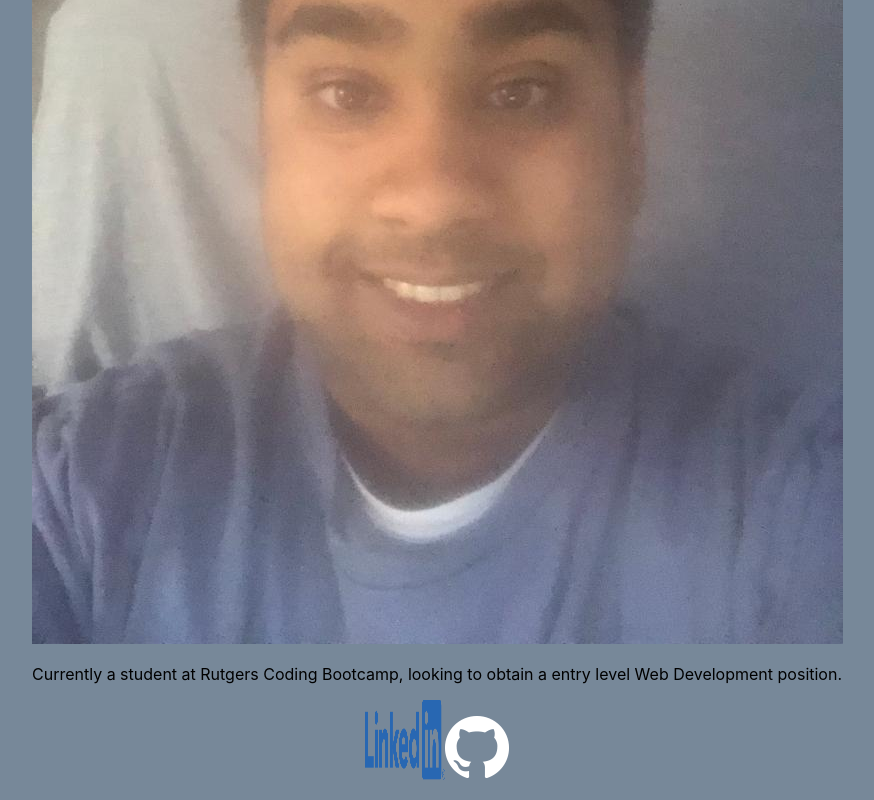
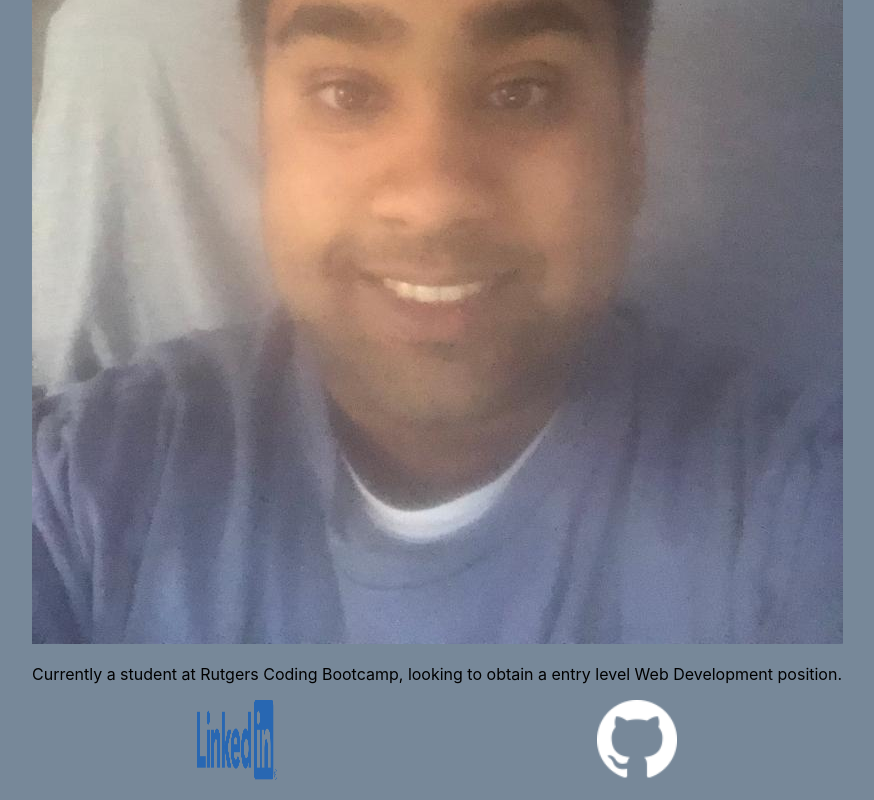
Before and after one commit to rohannj1993/Reactportfolio, a React (Create React App) app: page /about in a window 1280 px wide. Shown: the part 764-1564 px from the top of the page, without its empty margins (203-1077 px from the left). Built offline with nearby package versions, Linux system fonts and the light colour scheme.

Commit message:
updated logo

```diff
--- a/src/App.css
+++ b/src/App.css
@@ -61,5 +61,20 @@
 
 #linkedin{
   height: 80px;
-  width:80px
+  width:80px;
+  position: relative;
+  float: left;
+  /* margin:50px 5% 0 auto; */
+  z-index: 999;
+  margin-left: 400px;
 }
+
+#github{
+  height: 80px;
+  width: 80px;
+  position: relative;
+    float: right;
+    /* margin: 50px 5% 0 auto; */
+    z-index: 999;
+    margin-right: 400px;
+}
--- a/src/components/Footer.js
+++ b/src/components/Footer.js
@@ -11,7 +11,7 @@ function Footer(){
     </a>
     <a href='https://github.com/rohannj1993'>
 
- <img src ={gitlogo} alt="github logo"/>
+ <img src ={gitlogo} id='github' alt="github logo"/>
     </a>
 
 </p>
```
